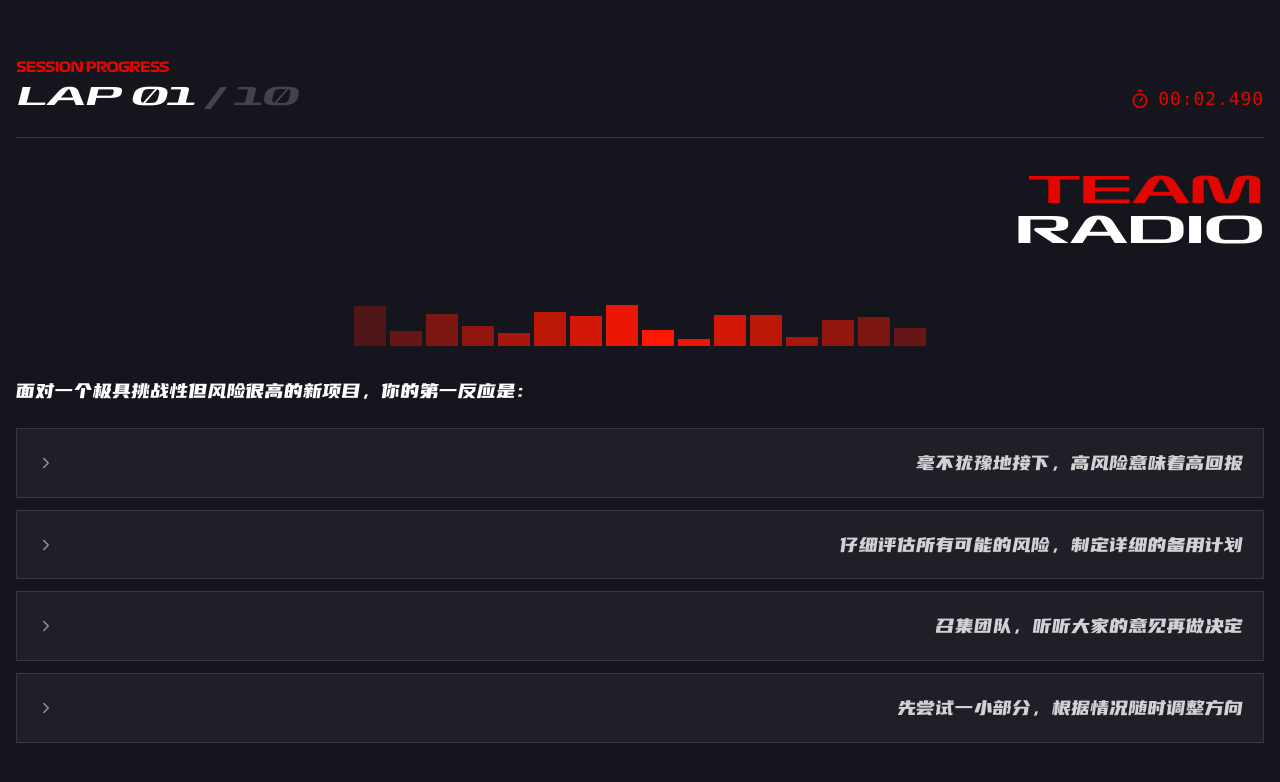
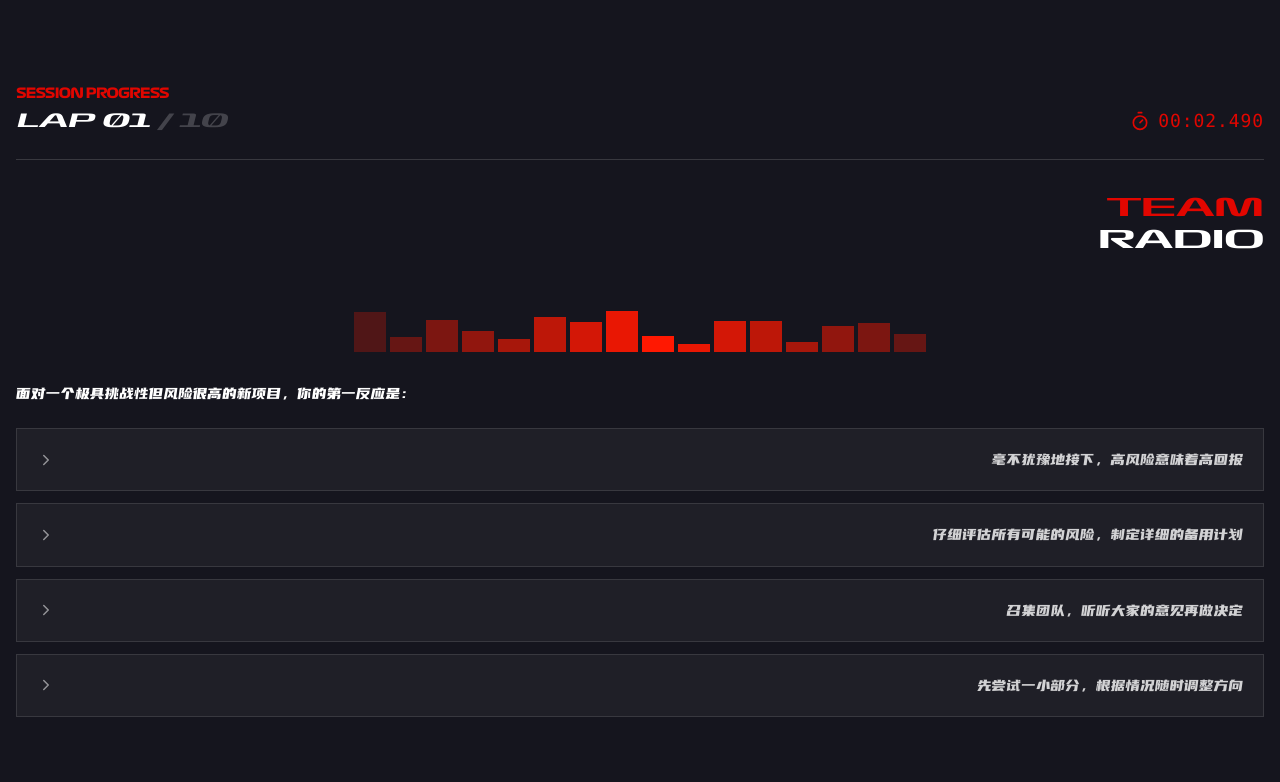
Before and after one commit to Hermanestz/F1-Driver-Personality-Test-, a React (Vite) app: page / in a window 1280 px wide. Both pictures are taken after a click on the button "START SESSION". Shown: the top 782 px of the page. Built offline with nearby package versions, Linux system fonts and the light colour scheme.

Commit message:
Fix bugs

```diff
--- a/src/App.tsx
+++ b/src/App.tsx
@@ -254,7 +254,7 @@ export default function App() {
               <div className="flex flex-col md:flex-row md:items-end justify-between gap-4 border-b border-f1-border pb-6">
                 <div className="space-y-1">
                   <div className="text-f1-red font-bold uppercase tracking-tighter text-sm f1-font">Session Progress</div>
-                  <div className="text-2xl font-black italic uppercase f1-font">
+                  <div className="text-lg font-black italic uppercase f1-font">
                     LAP {String(currentQuestion + 1).padStart(2, '0')} <span className="text-white/20">/ {QUESTIONS.length}</span>
                   </div>
                 </div>
@@ -263,8 +263,8 @@ export default function App() {
 
               <div className="space-y-1">
                 <div className="text-right">
-                  <div className="text-4xl font-black f1-font text-f1-red">TEAM</div>
-                  <div className="text-4xl font-black f1-font">RADIO</div>
+                  <div className="text-2xl font-black f1-font text-f1-red">TEAM</div>
+                  <div className="text-2xl font-black f1-font">RADIO</div>
                 </div>
               </div>
               <div className="flex items-end justify-center gap-1 h-16">
@@ -303,7 +303,7 @@ export default function App() {
                       className="space-y-6"
                     >
                       <motion.h2
-                        className="text-sm leading-tight chinese-text"
+                        className="text-xs leading-tight chinese-text"
                         initial={{ opacity: 0, y: -20 }}
                         animate={{ opacity: 1, y: 0 }}
                         transition={{ delay: 0 }}
--- a/src/index.css
+++ b/src/index.css
@@ -46,7 +46,7 @@ body {
 
 .chinese-text {
   font-family: var(--font-chinese);
-  font-size: 1.3em;
+  font-size: 1em;
 }
 
 h1, h2, h3, .f1-font {
```
